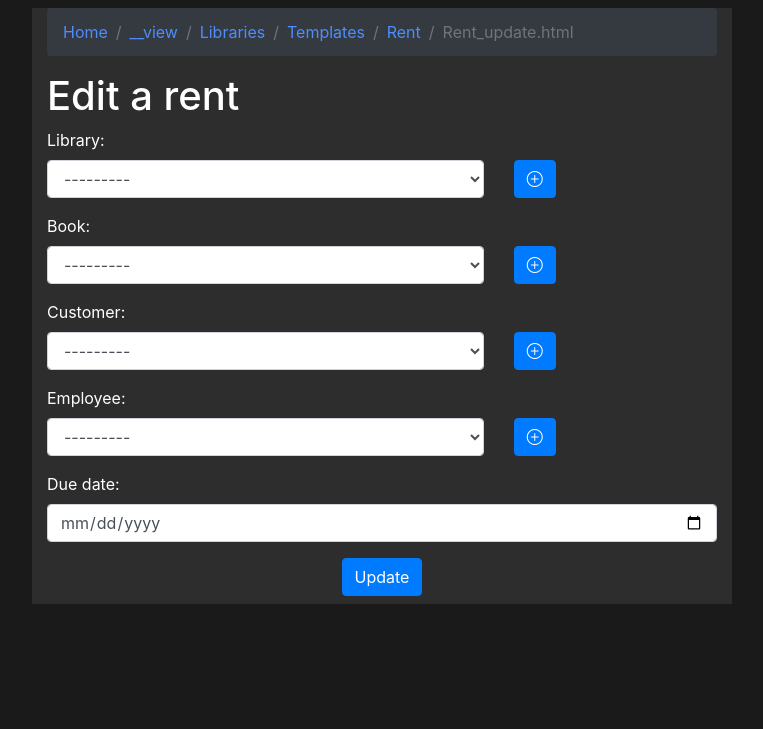
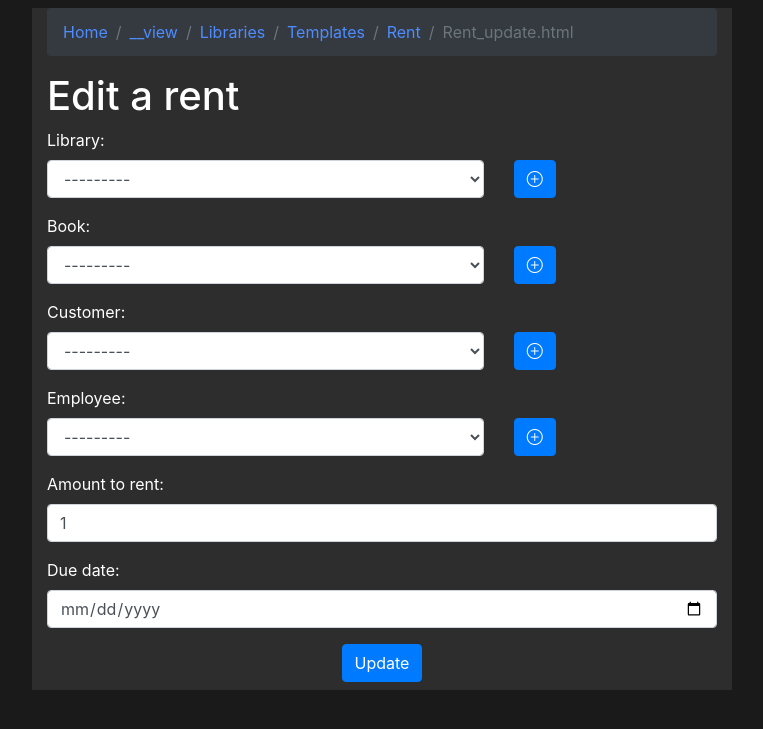
Before and after one commit to DarwinLF/PythonPractice, a Django app: template libraries/templates/rent/rent_update.html in a window 1280 px wide. Shown: the top 729 px of the page, without its empty margins (258-1021 px from the left). Run offline with Django 3.2, Linux system fonts and the light colour scheme; the template is opened without the code that fills it: values that come from a table or form of the project are taken from there, others are empty; data comes from the database, SQL or seed files in the repository; some libraries are stand-ins or nearby versions.

Commit message:
adding amount_to_rent to rent form

```diff
--- a/libraries/forms/rent_forms.py
+++ b/libraries/forms/rent_forms.py
@@ -8,12 +8,13 @@ class RentForm(forms.ModelForm):
     class Meta:
         model = Rent
         fields = ['book', 'customer', 'employee', 'library',
-                   'due_date']
+                  'amount_to_rent', 'due_date']
         widgets = {
             'book': forms.Select(attrs={'class': 'form-control', 'id': 'bookSelect'}),
             'customer': forms.Select(attrs={'class': 'form-control', 'id': 'customerSelect'}),
             'employee': forms.Select(attrs={'class': 'form-control', 'id': 'employeeSelect'}),
             'library': forms.Select(attrs={'class': 'form-control', 'id': 'librarySelect'}),
+            'amount_to_rent': forms.NumberInput(attrs={'class': 'form-control'}),
             'due_date': forms.DateInput(attrs={'type': 'date', 'class': 'form-control'}),
         }
 
--- a/libraries/templates/rent/rent_create_form.html
+++ b/libraries/templates/rent/rent_create_form.html
@@ -37,6 +37,9 @@
     <div class="col-sm-4 align-self-end">
       <button type="button" class="btn btn-primary" data-toggle="modal" data-target="#createEmployeeModal"><i class="bi bi-plus-circle"></i></button>
     </div>
+  </div>
+  <div class="form-group">
+    {{form.amount_to_rent.label_tag}} {{form.amount_to_rent}}
   </div>
   <div class="form-group">
     {{form.due_date.label_tag}} {{form.due_date}}
--- a/libraries/templates/rent/rent_update.html
+++ b/libraries/templates/rent/rent_update.html
@@ -34,6 +34,9 @@
     <div class="col-sm-4 align-self-end">
       <button type="button" class="btn btn-primary" data-toggle="modal" data-target="#createEmployeeModal"><i class="bi bi-plus-circle"></i></button>
     </div>
+  </div>
+  <div class="form-group">
+    {{form.amount_to_rent.label_tag}} {{form.amount_to_rent}}
   </div>
   <div class="form-group">
     {{form.due_date.label_tag}} {{form.due_date}}
```
